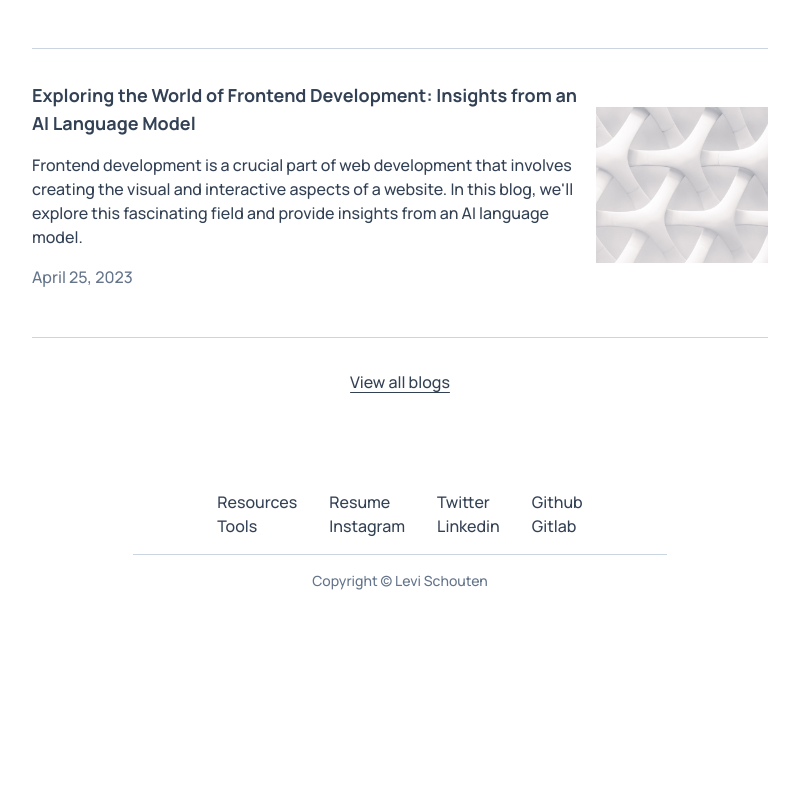
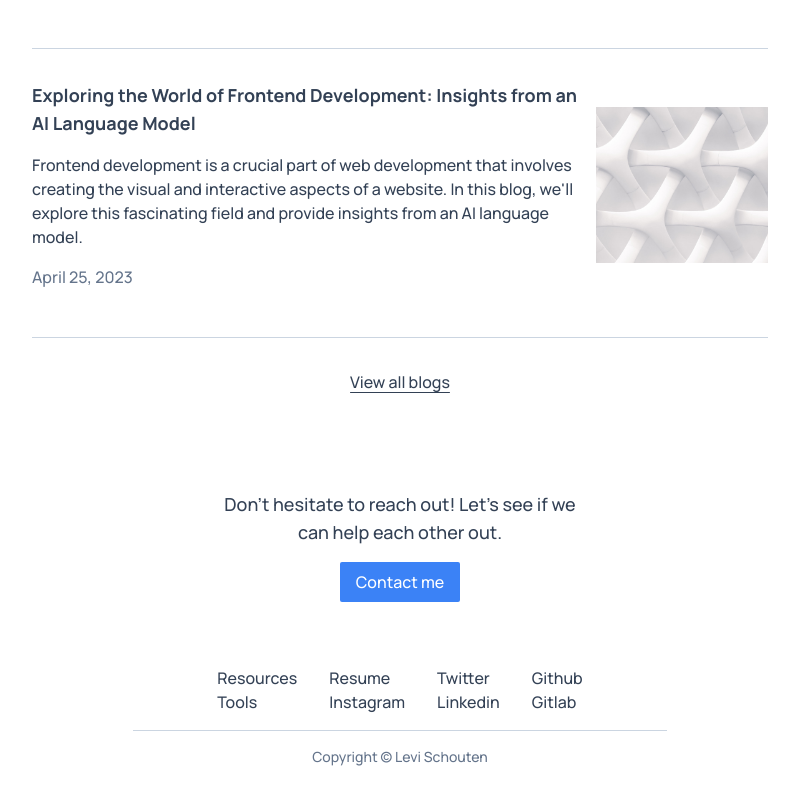
Before and after one commit to levischouten/levischouten-net, a Next.js app: page / in a window 1280 px wide. Shown: the part 542-1341 px from the top of the page, without its empty margins (240-1039 px from the left). Before the commit the page ends 1165 px from the top, so only its background shows below. Built offline with nearby package versions, Linux system fonts and the light colour scheme.

Commit message:
Added reach out to footer

```diff
--- a/src/components/footer.tsx
+++ b/src/components/footer.tsx
@@ -19,8 +19,8 @@ export default function Footer(props: Props) {
         {showContact && (
           <div className="grid grid-cols-1 mx-auto max-w-sm gap-4">
             <p className="text-center text-lg font-medium">
-              Mollit incididunt ex proident amet velit fugiat magna occaecat et
-              id aliquip.
+              Don&apos;t hesitate to reach out! Let&apos;s see if we can help
+              each other out.
             </p>
             <button className="px-4 py-2 rounded-sm mx-auto text-white bg-blue-500">
               Contact me
--- a/src/pages/blogs/index.tsx
+++ b/src/pages/blogs/index.tsx
@@ -12,6 +12,7 @@ export default function Blogs({
   return (
     <Layout
       showBanner
+      showContact
       title="Levi Schouten | Blogs"
       introText="I love sharing my tech knowledge and experience! Here, you'll find articles and tutorials on everything from front-end to back-end development."
     >
--- a/src/pages/index.tsx
+++ b/src/pages/index.tsx
@@ -12,6 +12,7 @@ export default function Home({
   return (
     <Layout
       showBanner
+      showContact
       introText="I'm a fullstack developer with a passion for building modern and intuitive web applications, who specializes in bringing your ideas to life."
     >
       <div className="grid grid-cols-1 gap-12">
```
